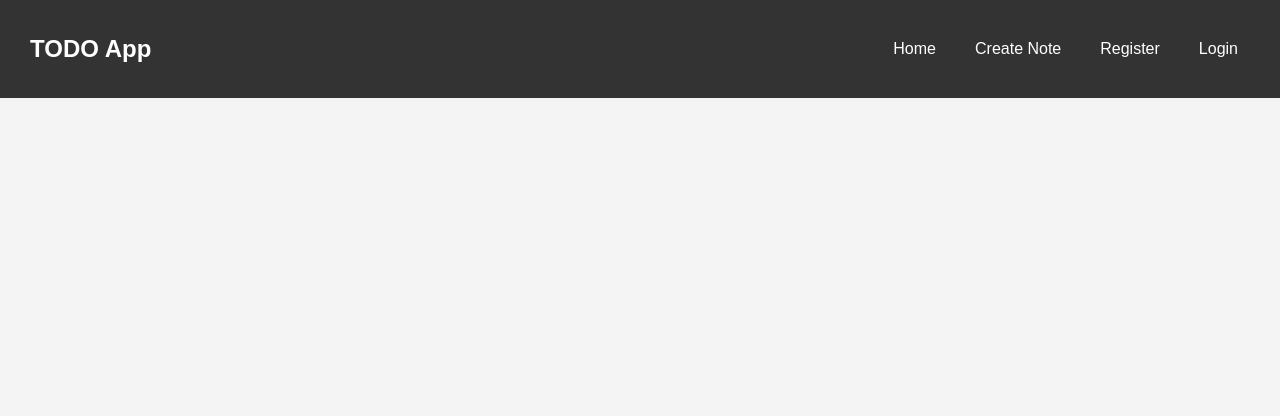
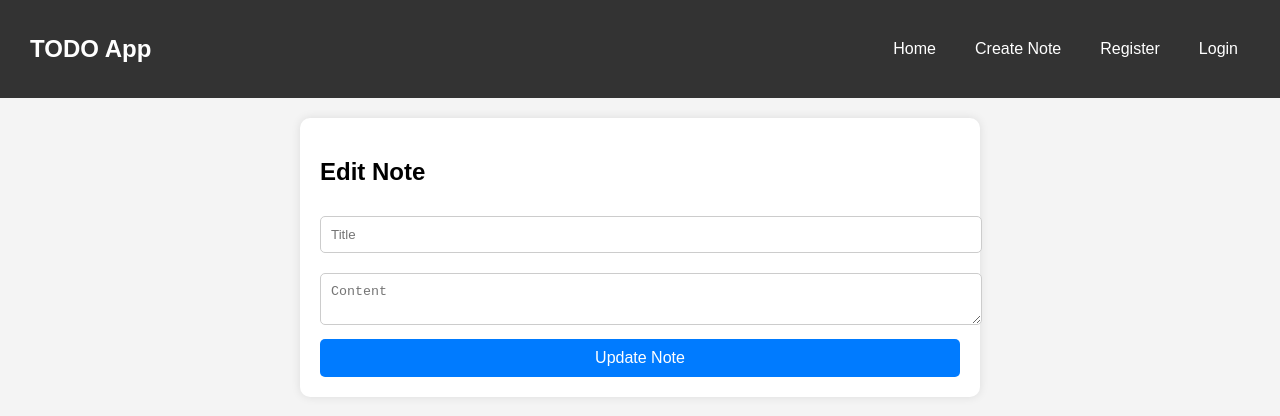
Before and after one commit to kozawanz/CicdFrontEnd, a React (Create React App) app: page /editnoteform/1 in a window 1280 px wide. Shown: the top 416 px of the page. Built offline with nearby package versions, Linux system fonts and the light colour scheme; no server answers.

Commit message:
Creating Edit view, and adding the edit button function on the list view

```diff
--- a/src/App.js
+++ b/src/App.js
@@ -9,6 +9,7 @@ import CreateNote from "./components/NoteForm";
 import NoteForm from "./components/NoteForm";
 import NoteList from "./components/NoteList";
 import React, {useEffect, useState} from "react";
+import EditNoteForm from "./components/EditNoteForm";
 
 function App() {
   const [token, setToken] = useState(null);
@@ -51,6 +52,7 @@ function App() {
             <Route path="/logout" element={<Logout />} />
             <Route path="/noteform" element={<NoteForm />} />
             <Route path="/notelist" element={<NoteList />} />
+            <Route path="/editnoteform/:id" element={<EditNoteForm />} />
           </Routes>
         </BrowserRouter>
       </header>
--- /dev/null
+++ b/src/components/EditNoteForm.js
@@ -0,0 +1,61 @@
+// src/components/EditNoteForm.js
+import React, {useState, useEffect} from 'react';
+import axios from 'axios';
+import {useParams} from 'react-router-dom';
+import {BaseUrl} from "../constants";
+
+const EditNoteForm = () => {
+    const {id} = useParams(); // Get the note ID from the URL params
+    const [title, setTitle] = useState('');
+    const [content, setContent] = useState('');
+    const [Err, setErr] = useState()
+
+    useEffect(() => {
+        const fetchNote = async () => {
+
+            const token = localStorage.getItem('Token');
+            try {
+                // Correct template literal syntax for URL
+                const response = await axios.get('http://localhost:8000/api/update/' + id, {
+                    headers: {
+                        'Authorization': 'Token ' + token
+                    }
+
+                });
+                setTitle(response.data.title);
+                setContent(response.data.content);
+            } catch (error) {
+                alert(error.response.data);
+            }
+        };
+        fetchNote();
+    }, [id]); // Fetch the note whenever the id changes
+
+    const handleSubmit = async (e) => {
+        e.preventDefault();
+         try {
+            const token = localStorage.getItem('Token');
+            await axios.put(`${BaseUrl}/api/update/${id}/`, { title, content }, {
+                headers: { 'Authorization': `Token ${token}` }
+            });
+            alert('Note updated successfully');
+            window.location.href = "/notelist"; // Redirect back to notes list
+        } catch (error) {
+            console.error("Error updating note:", error);
+            alert('Failed to update note');
+        }
+    };
+
+    return (
+        <div className="container content-box">
+            <h2>Edit Note</h2>
+            <form onSubmit={handleSubmit} className="edit-form">
+                <input type="text" value={title} onChange={(e) => setTitle(e.target.value)} placeholder="Title" required />
+                <textarea value={content} onChange={(e) => setContent(e.target.value)} placeholder="Content" required />
+                <button type="submit" className="save-btn">Update Note</button>
+            </form>
+        </div>
+    );
+};
+
+export default EditNoteForm;
--- a/src/components/NoteList.js
+++ b/src/components/NoteList.js
@@ -29,6 +29,10 @@ const NotesList = () => {
             });
     }, []);
 
+    function handleEdit(noteId) {
+        window.location.href = "/editnoteform/" + noteId;
+    }
+
     return (
         <div className="container content-box">
             <h2>My Notes</h2>
@@ -40,7 +44,7 @@ const NotesList = () => {
                             <p>{note.content}</p>
                         </div>
                         <div className="note-actions">
-                            <button className="edit-btn">Edit</button>
+                            <button className="edit-btn" onClick={  () => handleEdit(note.id)}>Edit</button>
                             <button className="delete-btn">Delete</button>
                         </div>
                     </li>
```
